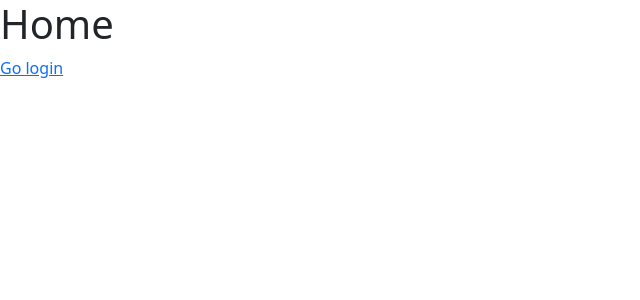
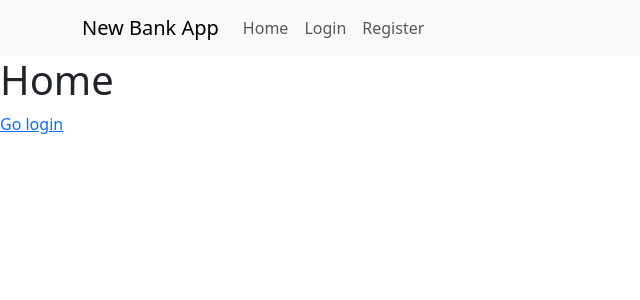
Before and after one commit to AleejandroReyna/new-bank-app, a React (Create React App) app: page / in a window 1280 px wide. Shown: the top 300 px of the page, without its empty margins (0-640 px from the left). Built offline with nearby package versions, Linux system fonts and the light colour scheme.

Commit message:
public-layout: Added register and base layout

```diff
--- a/src/navigation/MainRouter/_MainRouter.tsx
+++ b/src/navigation/MainRouter/_MainRouter.tsx
@@ -1,9 +1,13 @@
 // Dependencies
 import { BrowserRouter, Routes, Route } from "react-router-dom";
+
+// Layouts
+import { Base as PublicLayout } from "../../components/layout/public/Base";
 
 // Screens
 import { Home } from "../../screens/Home";
 import { Login } from "../../screens/Auth/Login";
+import { Register } from "../../screens/Auth/Register";
 import { Profile } from "../../screens/Profile";
 import { Edit as EditProfile } from "../../screens/Profile/Edit";
 import { List as Accounts } from "../../screens/Accounts/List";
@@ -13,8 +17,11 @@ import { New as NewAccount } from "../../screens/Accounts/New";
 export const MainRouter = () => (
     <BrowserRouter>
         <Routes>
-            <Route path="/" Component={Home} />
-            <Route path="login" Component={Login} />
+            <Route Component={PublicLayout}>
+                <Route path="/" Component={Home} />
+                <Route path="login" Component={Login} />
+                <Route path="register" Component={Register} />
+            </Route>
             <Route>
                 <Route path="profile" Component={Profile} />
                 <Route path="profile/edit" Component={EditProfile} />
```
